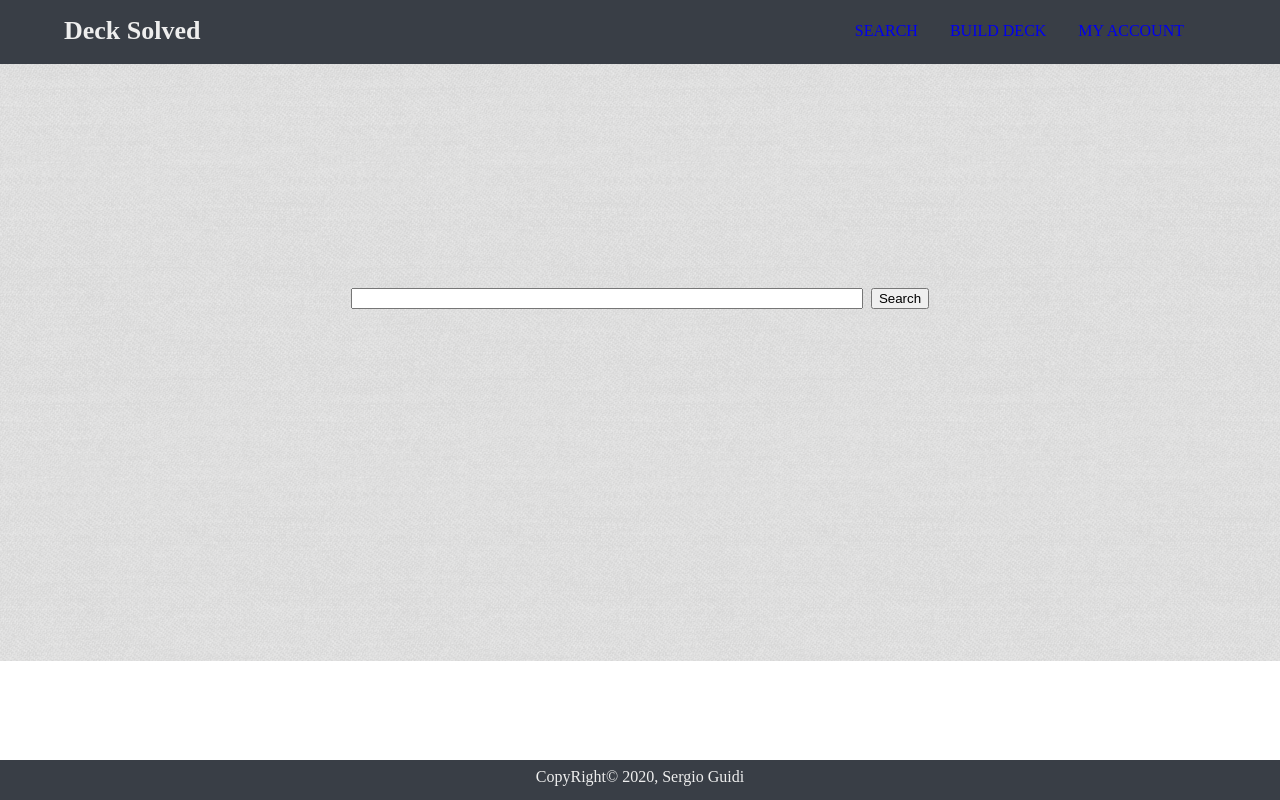
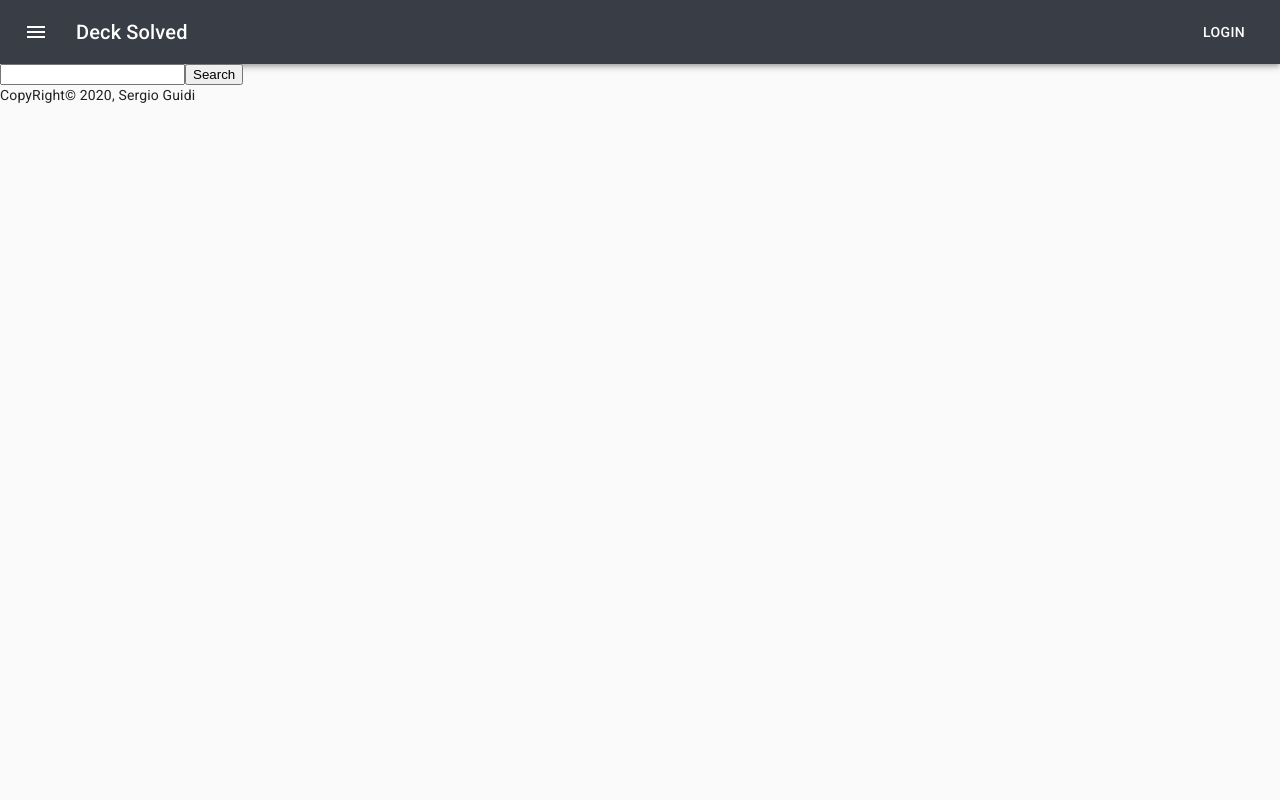
Before and after one commit to serjaou/deck-solved, a React (Create React App) app in the folder client/: page / in a window 1280 px wide. Built offline with nearby package versions, Linux system fonts and the light colour scheme.

Commit message:
Refactor the whole CSS section and the nav-bar component

```diff
--- a/client/src/App.css
+++ /dev/null
@@ -1,60 +0,0 @@
-body {
-  margin: 0;
-  min-height: 100vh;
-  position: relative;
-}
-
-/* NavBar */
-.nav-bar {
-  background-color: #393e46;
-  color: #eeeeee;
-  height: 2rem;
-  padding: 1rem 4rem;
-}
-.nav-bar .links {
-  float: right;
-  padding: 0.375rem 0;
-}
-.nav-bar .links a {
-  font-size: 1rem;
-  margin-right: 2rem;
-  text-decoration: none;
-  text-transform: uppercase;
-}
-.nav-bar .links a:visited {
-  color: inherit;
-}
-.nav-bar .brand {
-  font-size: 1.625rem;
-  font-weight: bold;
-}
-
-/* Content */
-.content {
-  background-color: #eeeeee;
-  background-image: url('./images/content-bg.png');
-  padding: 2rem 4rem;
-}
-
-/* Footer */
-.footer {
-  background-color: #393e46;
-  bottom: 0;
-  color: #eeeeee;
-  height: 2rem;
-  padding-top: 0.5rem;
-  position: absolute;
-  text-align: center;
-  width: 100%;
-}
-
-/* Search */
-.search .input-block {
-  text-align: center;
-  margin: 12rem auto 20rem;
-}
-.search .input-block input {
-  width: 100%;
-  max-width: 32rem;
-  margin-right: 0.5rem;
-}
--- a/client/src/App.js
+++ b/client/src/App.js
@@ -1,19 +1,20 @@
 import React from 'react';
+import { CssBaseline } from '@material-ui/core';
+import { ThemeProvider } from '@material-ui/core/styles';
 import NavBar from './components/layout/NavBar';
 import Footer from './components/layout/Footer';
 import Search from './components/Search';
-import './App.css';
+import theme from './theme';
 
-function App() {
+export default function App() {
   return (
-    <div>
-      <NavBar />
-      <div className='content'>
+    <React.Fragment>
+      <CssBaseline />
+      <ThemeProvider theme={theme}>
+        <NavBar />
         <Search />
-      </div>
-      <Footer />
-    </div>
+        <Footer />
+      </ThemeProvider>
+    </React.Fragment>
   );
 }
-
-export default App;
--- a/client/src/components/layout/NavBar.js
+++ b/client/src/components/layout/NavBar.js
@@ -1,14 +1,42 @@
 import React from 'react';
+import { makeStyles } from '@material-ui/core/styles';
+import { AppBar, Toolbar } from '@material-ui/core';
+import { Button, IconButton } from '@material-ui/core';
+import { Typography } from '@material-ui/core';
+import MenuIcon from '@material-ui/icons/Menu';
+
+const useStyles = makeStyles(theme => ({
+  root: {
+    flexGrow: 1,
+  },
+  menuButton: {
+    marginRight: theme.spacing(2),
+  },
+  title: {
+    flexGrow: 1,
+  },
+}));
 
 function NavBar() {
+  const classes = useStyles();
   return (
-    <div className='nav-bar'>
-      <span className='brand'>Deck Solved</span>
-      <span className='links'>
-        <a href='/'>Search</a>
-        <a href='/'>Build Deck</a>
-        <a href='/'>My Account</a>
-      </span>
+    <div className={classes.root}>
+      <AppBar position='static'>
+        <Toolbar>
+          <IconButton
+            edge='start'
+            className={classes.menuButton}
+            color='inherit'
+            aria-label='menu'
+          >
+            <MenuIcon />
+          </IconButton>
+          <Typography variant='h6' className={classes.title}>
+            Deck Solved
+          </Typography>
+          <Button color='inherit'>Login</Button>
+        </Toolbar>
+      </AppBar>
     </div>
   );
 }
```
Also changed, not shown: client/src/images/content-bg.png (deleted).
